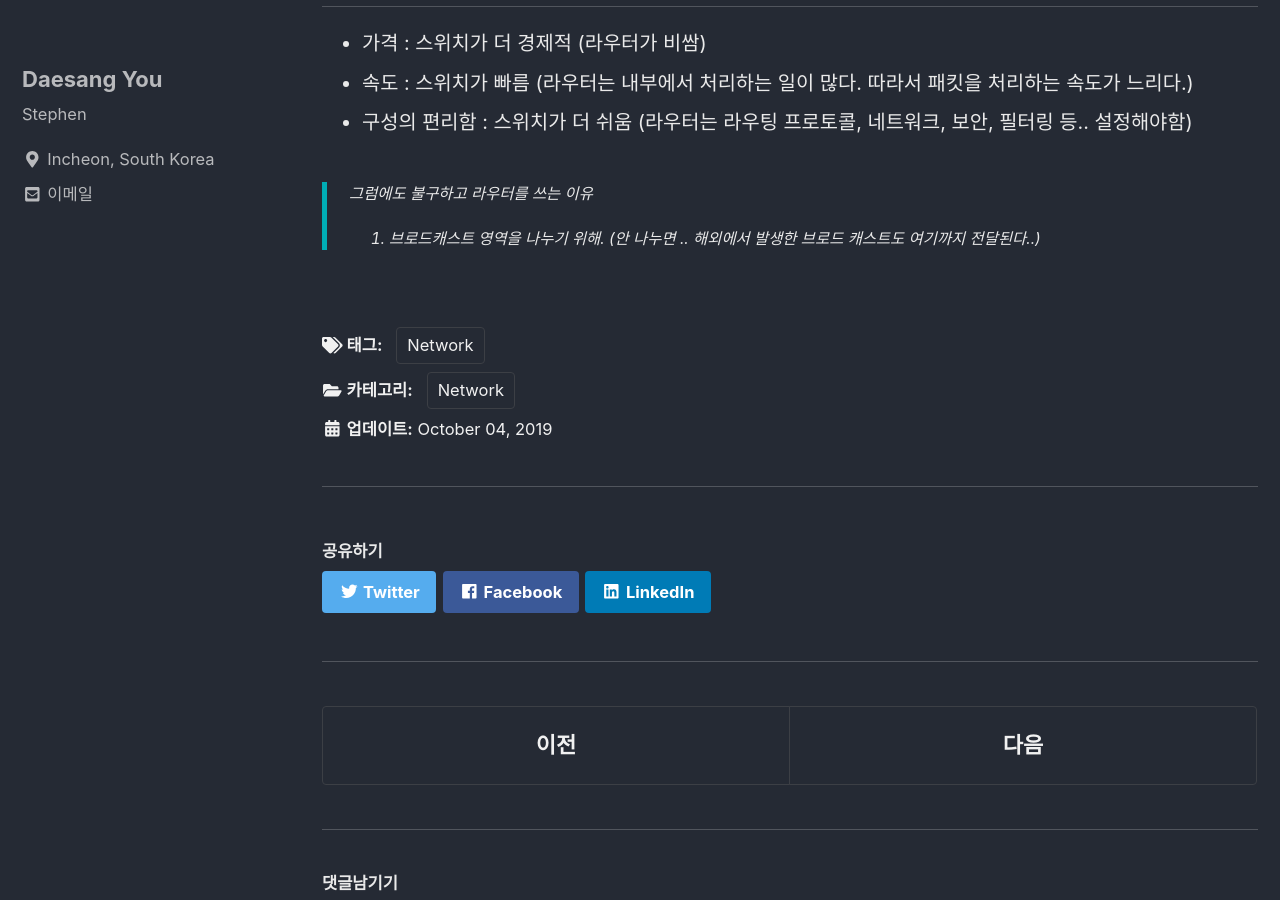
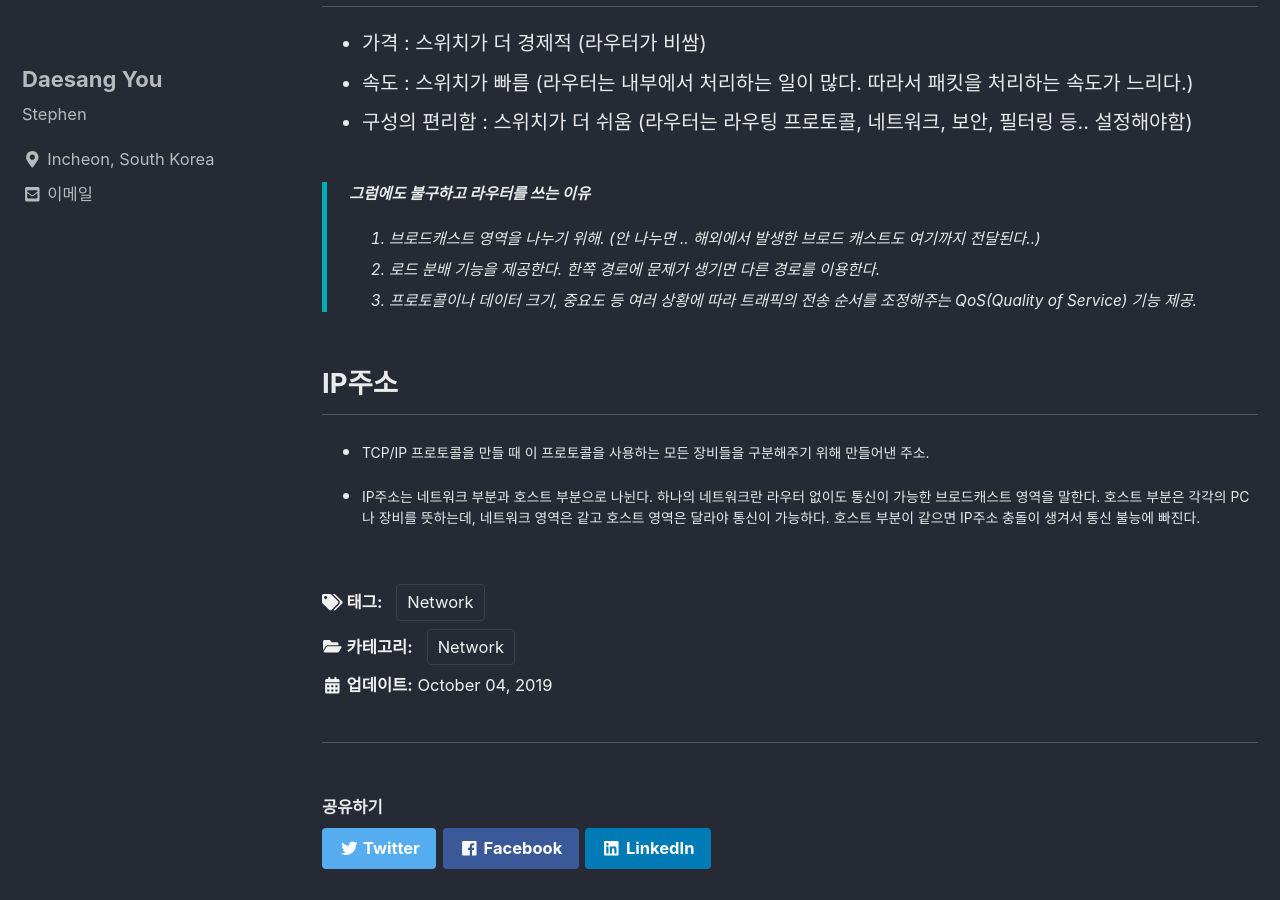
Before and after one commit to eotkd4791/eotkd4791.github.io, a Jekyll site: the page built from _posts/Network/2019-10-04-network-Intro.md, in a window 1280 px wide and 900 px high, scrolled down 12640 px. Built offline with Jekyll 4.4.1, drawn with Linux system fonts in a browser that asks for light colours; cached includes are drawn as plain includes; comment, search, counter and statistics services are not loaded; some of the changed text lies outside the part shown.

Commit message:
Update 2019-10-04-network-Intro.md

```diff
--- a/_posts/Network/2019-10-04-network-Intro.md
+++ b/_posts/Network/2019-10-04-network-Intro.md
@@ -447,7 +447,7 @@ comments:
 
 <span style="color:yellow"><b>-브릿지가 하는 일 5가지-</b></span>
 1. Learning 배운다.
-2. Flooding 모르면 들오온 포트를 제외한 다른 모든 포트로 뿌린다.
+2. Flooding 모르면 들어온 포트를 제외한 다른 모든 포트로 뿌린다.
 3. Forwarding 해당 포트로 건네준다.
 4. Filtering 다른 포토르는 못 건너가게 막는다.
 5. Aging 나이를 먹는다.
@@ -500,6 +500,16 @@ comments:
 - 속도 : 스위치가 빠름 (라우터는 내부에서 처리하는 일이 많다. 따라서 패킷을 처리하는 속도가 느리다.)
 - 구성의 편리함 : 스위치가 더 쉬움 (라우터는 라우팅 프로토콜, 네트워크, 보안, 필터링 등.. 설정해야함)
 
->그럼에도 불구하고 라우터를 쓰는 이유
+
+> <b><i>그럼에도 불구하고 라우터를 쓰는 이유</i></b>
 >1. 브로드캐스트 영역을 나누기 위해. (안 나누면 .. 해외에서 발생한 브로드 캐스트도 여기까지 전달된다..)
->
+>2. 로드 분배 기능을 제공한다. 한쪽 경로에 문제가 생기면 다른 경로를 이용한다.
+>3. 프로토콜이나 데이터 크기, 중요도 등 여러 상황에 따라 트래픽의 전송 순서를 조정해주는 QoS(Quality of Service) 기능 제공.
+
+
+
+## IP주소
+
+- TCP/IP 프로토콜을 만들 때 이 프로토콜을 사용하는 모든 장비들을 구분해주기 위해 만들어낸 주소.
+
+- IP주소는 네트워크 부분과 호스트 부분으로 나뉜다. 하나의 네트워크란 라우터 없이도 통신이 가능한 브로드캐스트 영역을 말한다. 호스트 부분은 각각의 PC나 장비를 뜻하는데, 네트워크 영역은 같고 호스트 영역은 달라야 통신이 가능하다. 호스트 부분이 같으면 IP주소 충돌이 생겨서 통신 불능에 빠진다.
```
